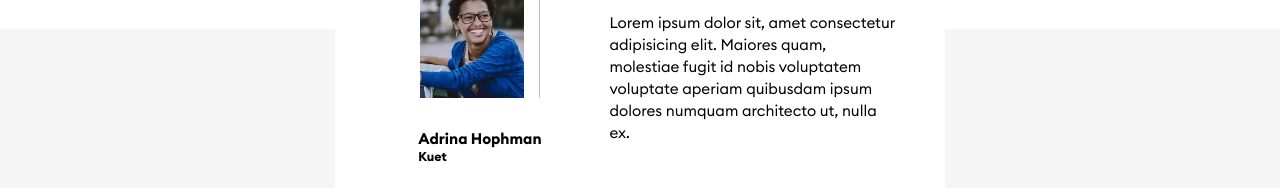
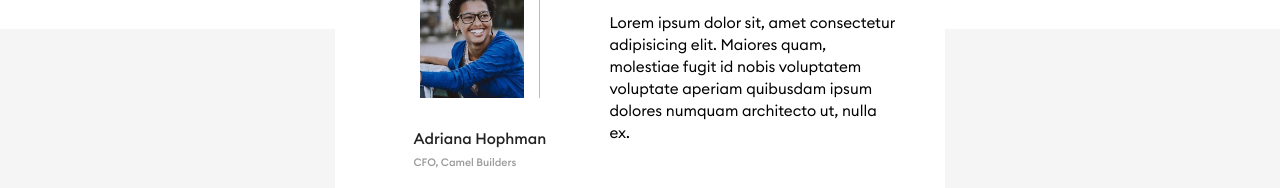
Before and after one commit to sabbirH99/buildy, a plain HTML site: page index.html in a window 1280 px wide. Shown: the part 4060-4248 px from the top of the page. Drawn offline with nearby package versions, Linux system fonts and the light colour scheme.

Commit message:
Add files via upload

```diff
--- a/css/style.css
+++ b/css/style.css
@@ -848,6 +848,17 @@ header .section-cta .cta {
 .testimony {
     padding: 2rem;
 }
+.testimony .name {
+    color: #222;
+    font-size: 1rem;
+    font-weight: 500;
+    margin-bottom: .5rem;
+}
+.testimony .designation {
+    color: #999;
+    font-size: .7rem;
+    font-weight: 500;
+}
 
 .testimony .img-box {
     margin-bottom: 1rem;
--- a/index.html
+++ b/index.html
@@ -626,8 +626,8 @@
                                                 </div>
                                                 <div class="info p-3">
 
-                                                    <h4 class="name">Adrina Hophman</h4>
-                                                    <h5 class="designation">Kuet</h5>
+                                                    <h4 class="name">Adam Syndera</h4>
+                                                    <h5 class="designation">CEO, S Builders</h5>
                                                 </div>
                                             </div>
                                             <div class="col-12 col-lg-7 mx-auto">
@@ -661,8 +661,8 @@
                                                 </div>
                                                 <div class="info p-3">
 
-                                                    <h4 class="name">Adrina Hophman</h4>
-                                                    <h5 class="designation">Kuet</h5>
+                                                    <h4 class="name">Adriana Hophman</h4>
+                                                    <h5 class="designation">CFO, Camel Builders </h5>
                                                 </div>
                                             </div>
                                             <div class="col-12 col-lg-7 mx-auto">
@@ -695,8 +695,8 @@
                                                 </div>
                                                 <div class="info p-3">
 
-                                                    <h4 class="name">Adrina Hophman</h4>
-                                                    <h5 class="designation">Kuet</h5>
+                                                    <h4 class="name">Rita Swift</h4>
+                                                    <h5 class="designation">MD, Boston Construction</h5>
                                                 </div>
                                             </div>
                                             <div class="col-12 col-lg-7 mx-auto">
```
Also changed, not shown: outline_of_this_design.txt.
